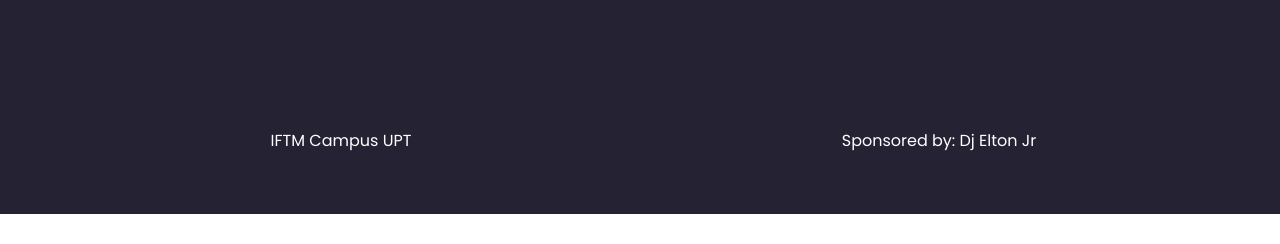
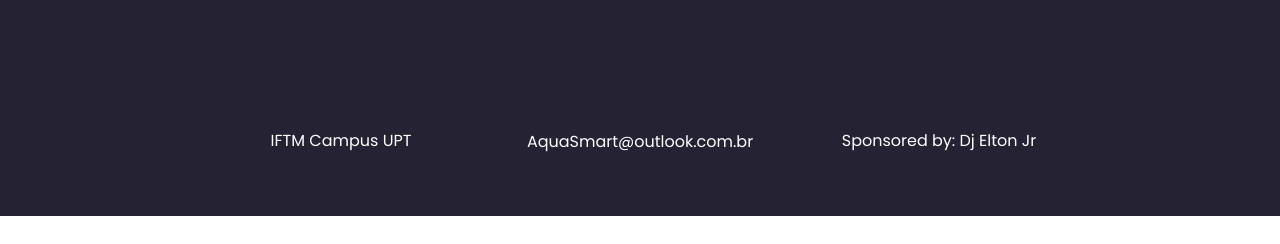
Before and after one commit to andre-m-t/SiteAquario, a Flask app: page /grupo/ in a window 1280 px wide. Shown: the part 556-800 px from the top of the page. Run offline with Flask 3, Linux system fonts and the light colour scheme; some libraries are stand-ins or nearby versions.

Commit message:
commit#1PaginaGrupo

```diff
--- a/templates/grupo.html
+++ b/templates/grupo.html
@@ -12,7 +12,8 @@
   <meta name="description" content="" />
   <meta name="author" content="" />
 
-  <title>Grupo</title>
+  <title>AquaSmart</title>
+  <link rel="icon" href="../static/images/858398.ico" type="image/x-icon">
 
   <!-- slider stylesheet -->
   <link rel="stylesheet" type="text/css" href="https://cdnjs.cloudflare.com/ajax/libs/OwlCarousel2/2.3.4/assets/owl.carousel.min.css" />
@@ -113,7 +114,7 @@
   <section class="info_section layout_padding2">
     <div class="container">
       <div class="info_items">
-        <a href="">
+        <a href="http://iftm.edu.br/">
           <div class="item ">
             <div class="img-box box-1">
               <img src="" alt="">
@@ -125,19 +126,19 @@
             </div>
           </div>
         </a>
-        <a href="">
+        <button id="playButton" style="background:transparent; border:none; cursor:pointer;">
           <div class="item ">
             <div class="img-box box-2">
               <img src="" alt="">
             </div>
             <div class="detail-box">
               <p>
-
+                AquaSmart@outlook.com.br
               </p>
             </div>
           </div>
-        </a>
-        <a href="">
+        </button>
+        <a href="https://www.instagram.com/djeltonjr/">
           <div class="item ">
             <div class="img-box box-3">
               <img src="" alt="">
@@ -152,11 +153,17 @@
       </div>
     </div>
   </section>
-
+  <audio id="audioPlayer" src="../static/Icones/horse.mp3" type="audio/mp3" >ola</audio>
   <!-- info -->
 
   <script src="js/jquery-3.4.1.min.js"></script>
   <script src="js/bootstrap.js"></script>
+  <script>
+    document.getElementById('playButton').addEventListener('click', function() {
+        var audio = document.getElementById('audioPlayer');
+        audio.play();
+    });
+</script>
 
 </body>
 
```
Also changed, not shown: templates/index.html (+0 -57 lines), 1 other file.
